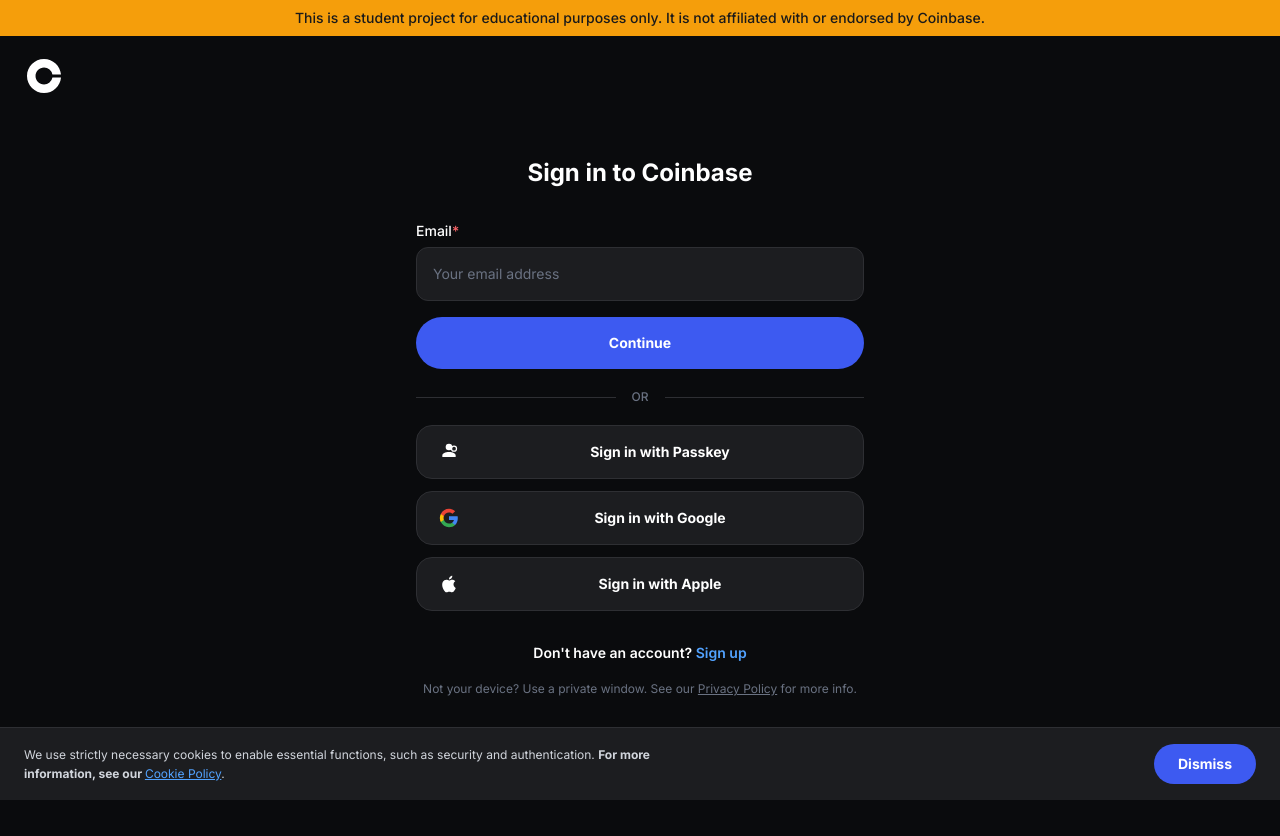
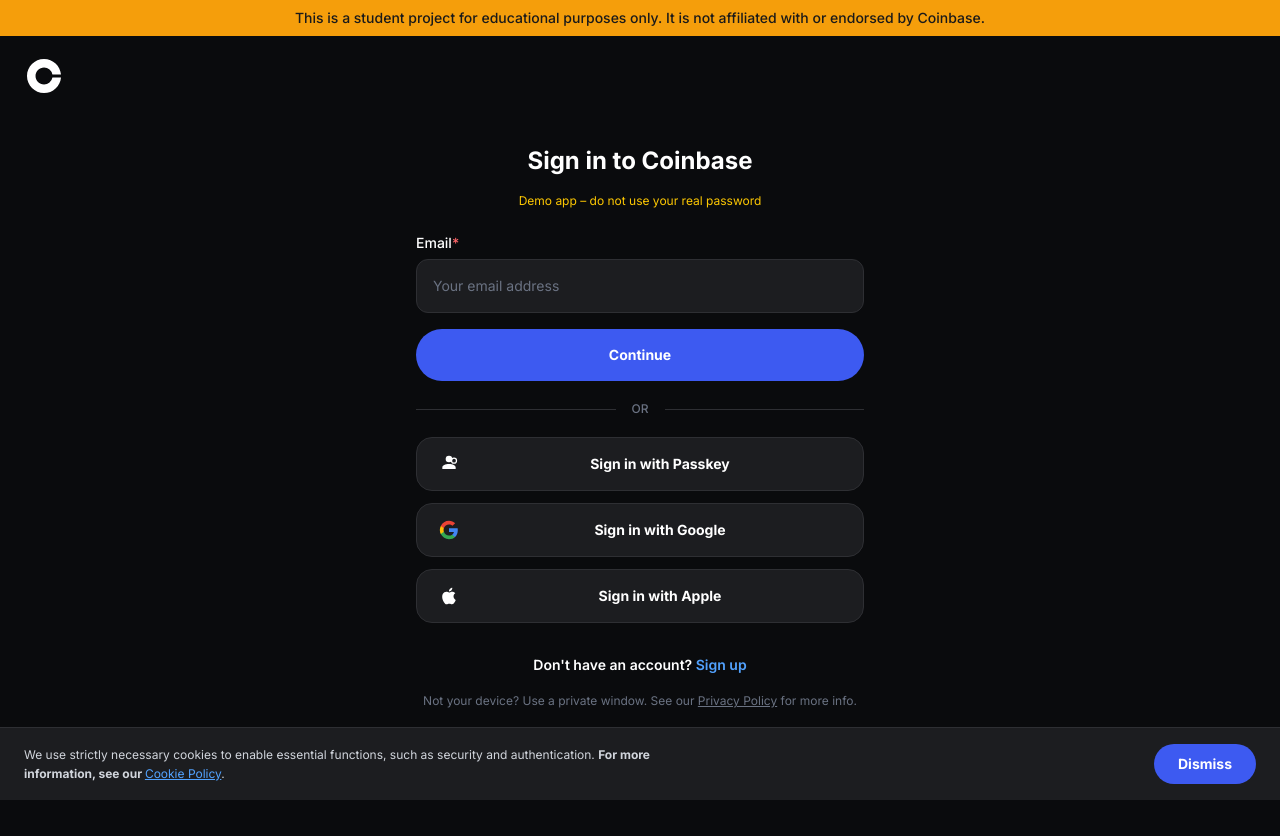
Before and after one commit to emmanuelotoo/coinbase-clone, a React (Vite) app: page /signin in a window 1280 px wide. Built offline with nearby package versions, Linux system fonts and the light colour scheme.

Commit message:
Add warning message to SignIn component to inform users about demo app usage

```diff
--- a/src/pages/SignIn.jsx
+++ b/src/pages/SignIn.jsx
@@ -22,9 +22,12 @@
       {/* Centered form */}
       <div className="flex-1 flex items-center justify-center px-4 pb-24">
         <div className="w-full max-w-md">
-          <h1 className="text-2xl font-bold text-white text-center mb-8">
+          <h1 className="text-2xl font-bold text-white text-center mb-4">
             Sign in to Coinbase
           </h1>
+          <p className="text-center text-xs text-yellow-400 mb-6">
+            Demo app – do not use your real password
+          </p>
 
           <form onSubmit={handleContinue} className="flex flex-col gap-4">
             {/* Email */}
```
